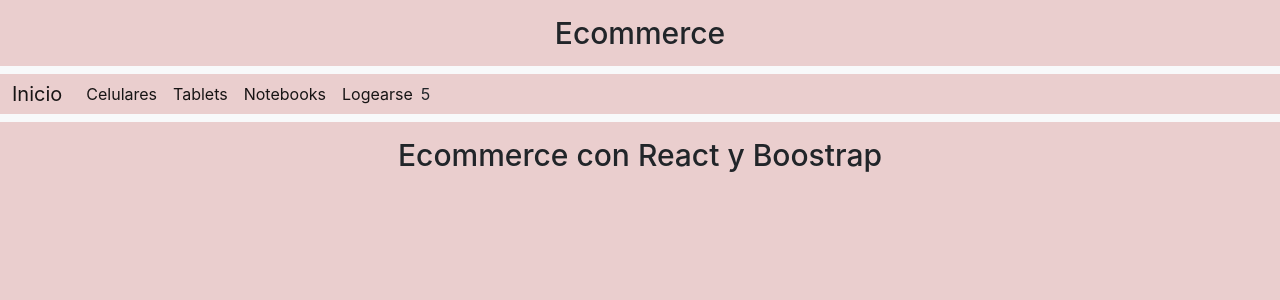
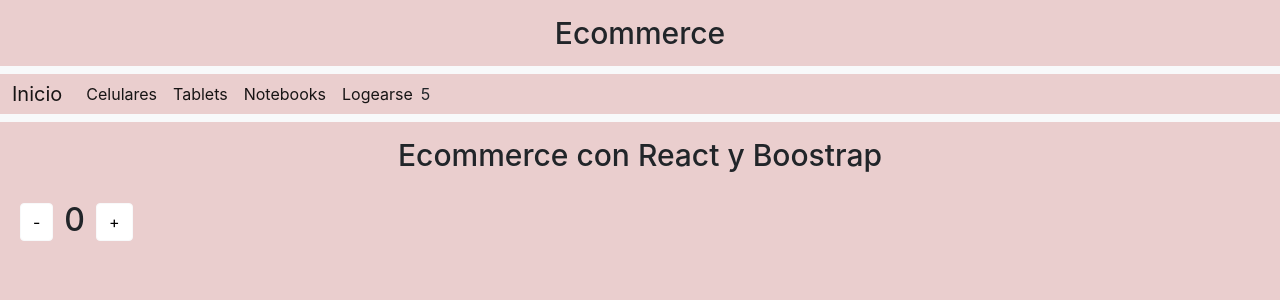
Before and after one commit to Arnaldo-Cabral/AppEcommerce, a React (Create React App) app: page / in a window 1280 px wide. Shown: the top 300 px of the page. Built offline with nearby package versions, Linux system fonts and the light colour scheme.

Commit message:
incrementador y decrementador en boostrap

```diff
--- a/src/App.css
+++ b/src/App.css
@@ -36,3 +36,22 @@
     transform: rotate(360deg);
   }
 }
+
+.contador{
+  display: flex;
+  margin: 5px;
+  padding: 5px;
+
+}
+
+.btn-light {
+  background-color: white;
+  color:black;
+  align-items: 10px;
+  margin: 10px;
+}
+
+.numContador{
+  margin: 1px;
+  margin-top: 8px;
+}
--- a/src/App.js
+++ b/src/App.js
@@ -3,12 +3,14 @@ import './App.css';
 import NavBar from './components/NavBar/NavBar';
 import ItemListContainer from './components/ItemListContainer/ItemListContainer';
 import CartWidget from './components/CartWidget/CartWidget';
+import ItemCount from './components/ItemCount/ItemCount';
 
 function App() {
   return (
     <div className="App">
       <NavBar />
       <ItemListContainer greeting='Ecommerce con React y Boostrap' />
+      <ItemCount />
     </div>
   );
 }
--- /dev/null
+++ b/src/components/ItemCount/ItemCount.js
@@ -0,0 +1,25 @@
+import { useState } from 'react'
+import NavBar from "../NavBar/NavBar.css"
+
+const ItemCount = () => {
+    const [count, setCount] = useState(0)
+
+    const decrement = () => {
+        setCount((count) => count - 1)
+
+    }
+
+    const increment = () => {
+        setCount(count + 1)
+    }
+
+    return(
+        <div className='contador' >
+            <button class="btn btn-light" onClick={decrement}>-</button>
+            <h2 className='numContador'>{count}</h2>
+            <button class="btn btn-light" onClick={increment}>+</button>
+        </div>
+    )
+}
+
+export default ItemCount
```
